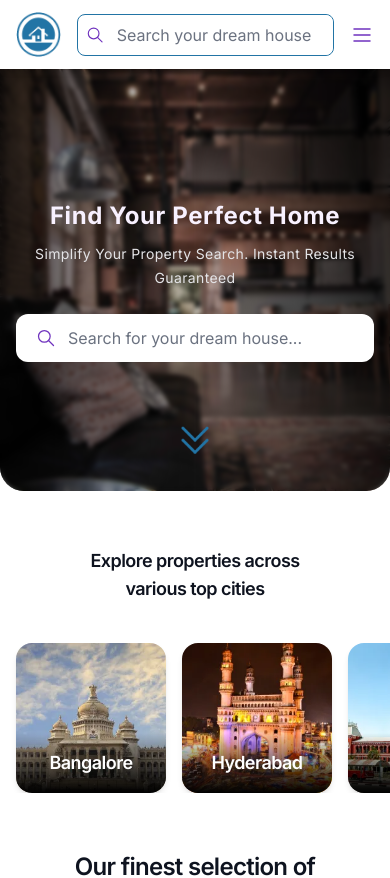
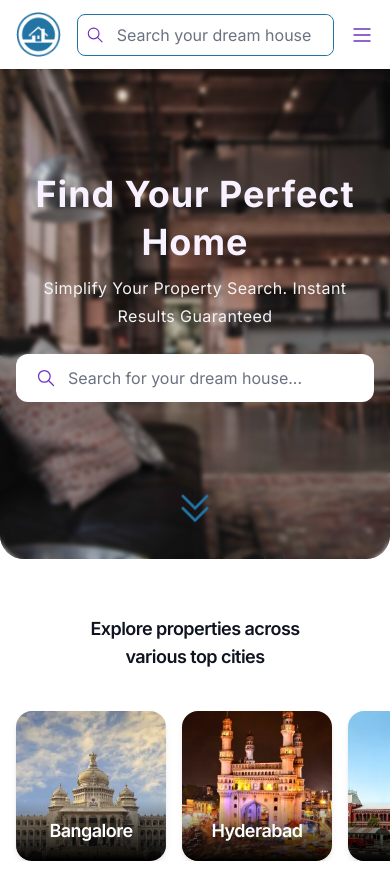
Before and after one commit to komutkadum/Realverse-Proptech-Main, a Next.js app: page / in a window 390 px wide. Shown: the top 878 px of the page. Built offline with nearby package versions, Linux system fonts and the light colour scheme.

Commit message:
refactor: color

```diff
--- a/pages/index.js
+++ b/pages/index.js
@@ -4,13 +4,13 @@ export default function Home() {
     <>
       {/* <!-- main CTA --> */}
       <section className="">
-        <div className="h-[50vh] rounded-b-3xl overflow-hidden md:h-[80vh] bg-[url('/images/bgimg.jpg')] grid place-items-center relative bg-center bg-cover bg-no-repeat px-4">
-          <div className="w-full h-full z-10 absolute bg-gradient-to-r from-black/70 to-black/70 via-transparent  backdrop-blur-[2px] inset-0"></div>
-          <div className="z-20 text-light text-center">
-            <h2 className="text-xl sm:text-2xl lg:text-3xl font-bold mb-2 tracking-wide">
+        <div className="h-[58vh] rounded-b-3xl overflow-hidden md:h-[80vh] bg-[url('/images/bgimg.jpg')] grid place-items-center relative bg-center bg-cover bg-no-repeat px-4">
+          <div className="w-full h-full z-10 absolute bg-gradient-to-r from-neutral-800/20 to-neutral-800/20 via-transparent  backdrop-blur-[2px] inset-0"></div>
+          <div className="z-20 text-light text-center -mt-14 ">
+            <h2 className="text-2xl lg:text-3xl font-bold mb-2 tracking-wide ">
               Find Your Perfect Home
             </h2>
-            <h3 className="text-xs sm:text-sm lg:text-lg font-light mb-6 tracking-wide text-zinc-200">
+            <h3 className="text-sm lg:text-lg font-light mb-6 tracking-wide text-zinc-100">
               Simplify Your Property Search. Instant Results Guaranteed
             </h3>
             <form className="text-dark px-4 rounded-xl flex items-center bg-white">
```
